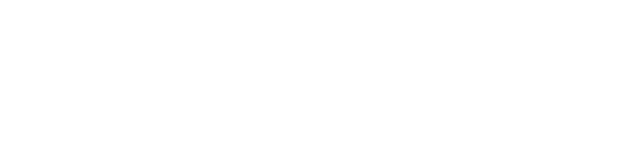
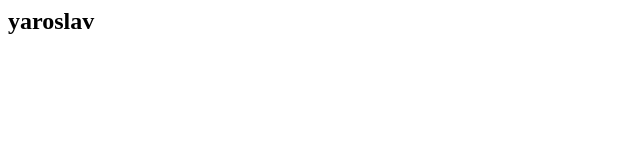
Before and after one commit to jemdiam/hackathon-test, a plain HTML site: page index.html in a window 1280 px wide. Shown: the whole page, without its empty margins (0-640 px from the left). Drawn offline with Linux system fonts and the light colour scheme.

Commit message:
initial commit

```diff
--- a/index.html
+++ b/index.html
@@ -1 +1,2 @@
 <h1></h1>
+<h2>yaroslav</h2>
```
